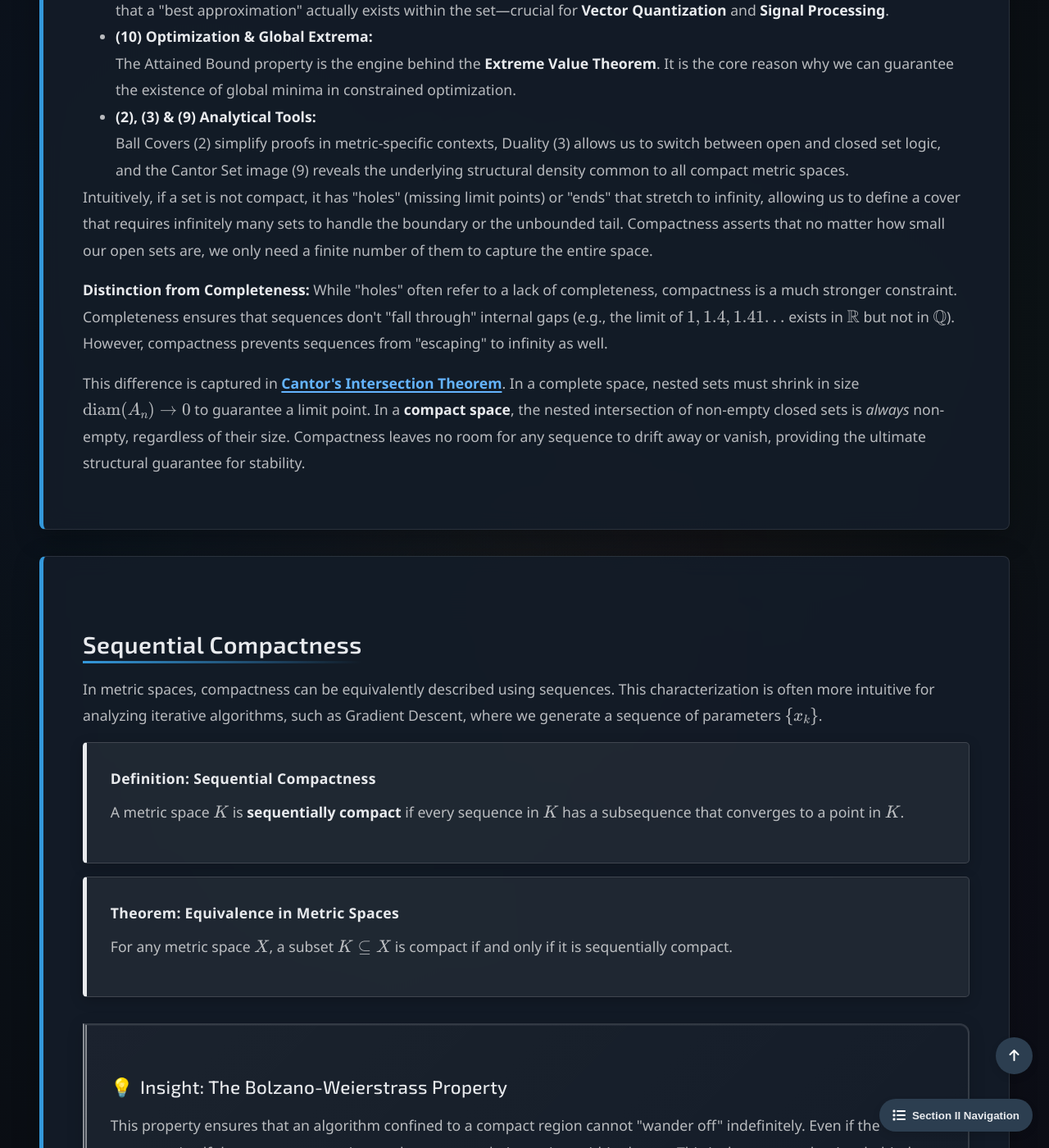
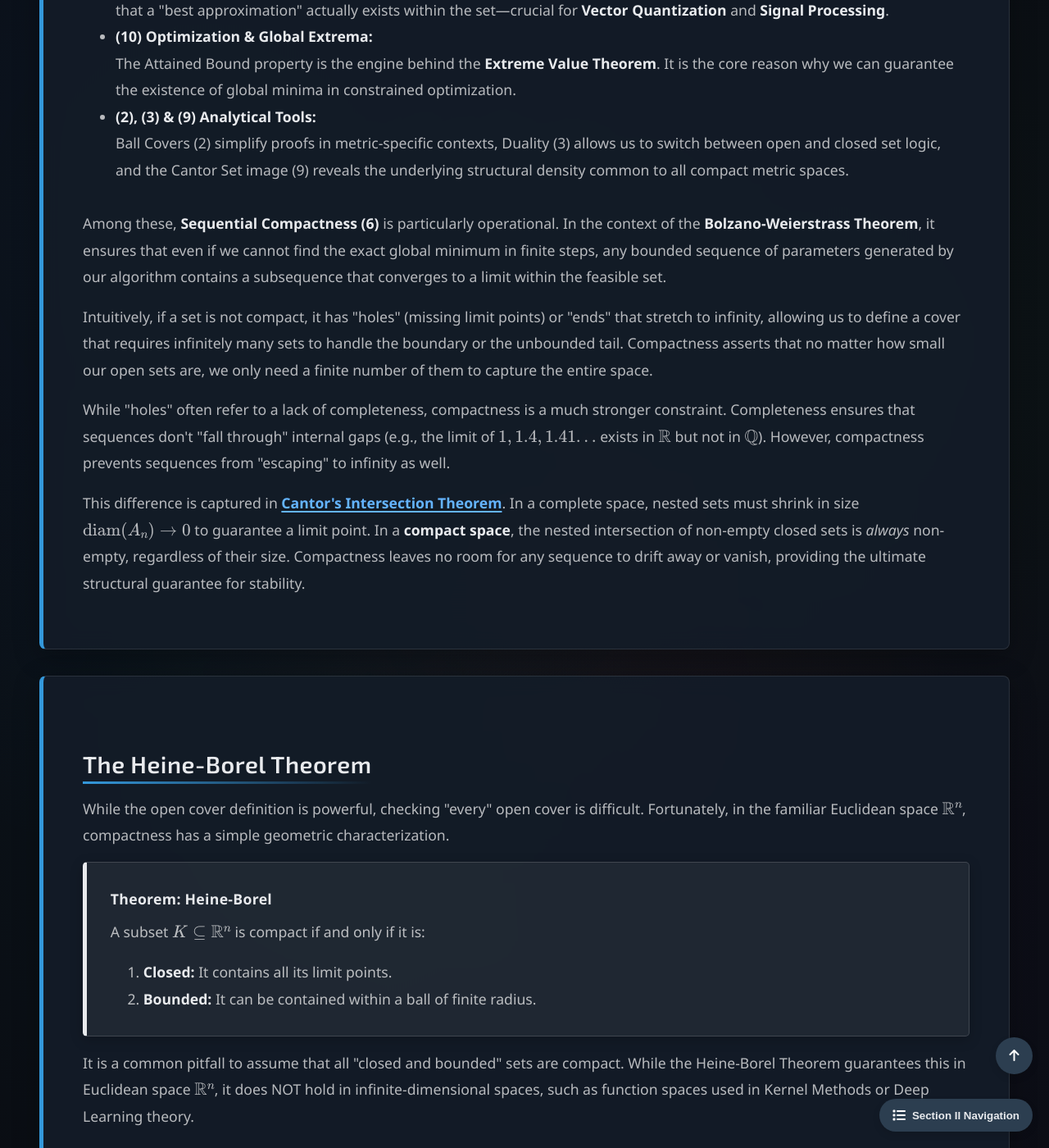
Before and after one commit to Yusukey01/yusukey01.github.io, a Jekyll site: the page built from Mathematics/Calculus/compactness.html, in a window 1280 px wide and 1400 px high, scrolled down 3982 px. Shown: the whole window at 82% size. Built offline with Jekyll 4.4.1, drawn with Linux system fonts in a browser that asks for light colours; some of the changed text lies outside the part shown.

Commit message:
added explanations

```diff
--- a/Mathematics/Calculus/compactness.html
+++ b/Mathematics/Calculus/compactness.html
@@ -87,9 +87,8 @@ noindex: true
 
         <div class="topic-nav">
             <a href="#intro">Introduction</a>
-            <a href="#covers">Open Covers</a>
-            <a href="#sequential">Sequential Compactness</a>
-            <a href="#heine-borel">Heine-Borel</a>
+            <a href="#covers">Open Covers and Compactness</a>
+            <a href="#heine-borel">Heine-Borel Theorem</a>
             <a href="#evt">Extreme Value Theorem</a>
         </div>
 
@@ -270,7 +269,14 @@ noindex: true
                         Ball Covers (2) simplify proofs in metric-specific contexts, Duality (3) allows us to switch between open and closed set logic,
                         and the Cantor Set image (9) reveals the underlying structural density common to all compact metric spaces.
                     </li>
-                </ul>
+                </ul><br>
+
+                <p>
+                    Among these, <strong>Sequential Compactness (6)</strong> is particularly operational.
+                    In the context of the <strong>Bolzano-Weierstrass Theorem</strong>, it ensures that even if we cannot
+                    find the exact global minimum in finite steps, any bounded sequence of parameters generated
+                    by our algorithm contains a subsequence that converges to a limit within the feasible set.
+                </p>
 
                 <p>
                     Intuitively, if a set is not compact, it has "holes" (missing limit points) or "ends" that stretch
@@ -280,10 +286,10 @@ noindex: true
                 </p>
 
                 <p>
-                    <strong>Distinction from Completeness:</strong> While "holes" often refer to a lack of completeness,
-                    compactness is a much stronger constraint. Completeness ensures that sequences don't "fall through"
-                    internal gaps (e.g., the limit of \(1, 1.4, 1.41...\) exists in \(\mathbb{R}\) but not in \(\mathbb{Q}\)).
-                    However, compactness prevents sequences from "escaping" to infinity as well.
+                    While "holes" often refer to a lack of completeness, compactness is a much stronger constraint.
+                    Completeness ensures that sequences don't "fall through" internal gaps (e.g., the limit of \(1, 1.4, 1.41...\)
+                    exists in \(\mathbb{R}\) but not in \(\mathbb{Q}\)). However, compactness prevents sequences from "escaping"
+                    to infinity as well.
                 </p>
 
                 <p>
@@ -295,41 +301,6 @@ noindex: true
                 </p>
             </section>
 
-            <section id="sequential" class="section-content">
-                <h2>Sequential Compactness</h2>
-
-                <p>
-                    In metric spaces, compactness can be equivalently described using sequences. This characterization is often
-                    more intuitive for analyzing iterative algorithms, such as Gradient Descent, where we generate a sequence
-                    of parameters \(\{x_k\}\).
-                </p>
-
-                <div class="theorem">
-                    <span class="theorem-title">Definition: Sequential Compactness</span>
-                    <p>
-                        A metric space \(K\) is <strong>sequentially compact</strong> if every sequence in \(K\) has a
-                        subsequence that converges to a point in \(K\).
-                    </P>
-                </div>
-
-                <div class="theorem">
-                    <span class="theorem-title">Theorem: Equivalence in Metric Spaces</span>
-                    <p>
-                        For any metric space \(X\), a subset \(K \subseteq X\) is compact if and only if it is
-                        sequentially compact.
-                    </p>
-                </div>
-
-                <div class="insight-box">
-                    <h3>Insight: The Bolzano-Weierstrass Property</h3>
-                    <p>
-                        This property ensures that an algorithm confined to a compact region cannot "wander off" indefinitely.
-                        Even if the sequence itself does not converge, it must have accumulation points within the set.
-                        This is the core mechanism behind convergence proofs for many iterative methods in machine learning.
-                    </p>
-                </div>
-
-            </section>
 
             <section id="heine-borel" class="section-content">
                 <h2>The Heine-Borel Theorem</h2>
```
